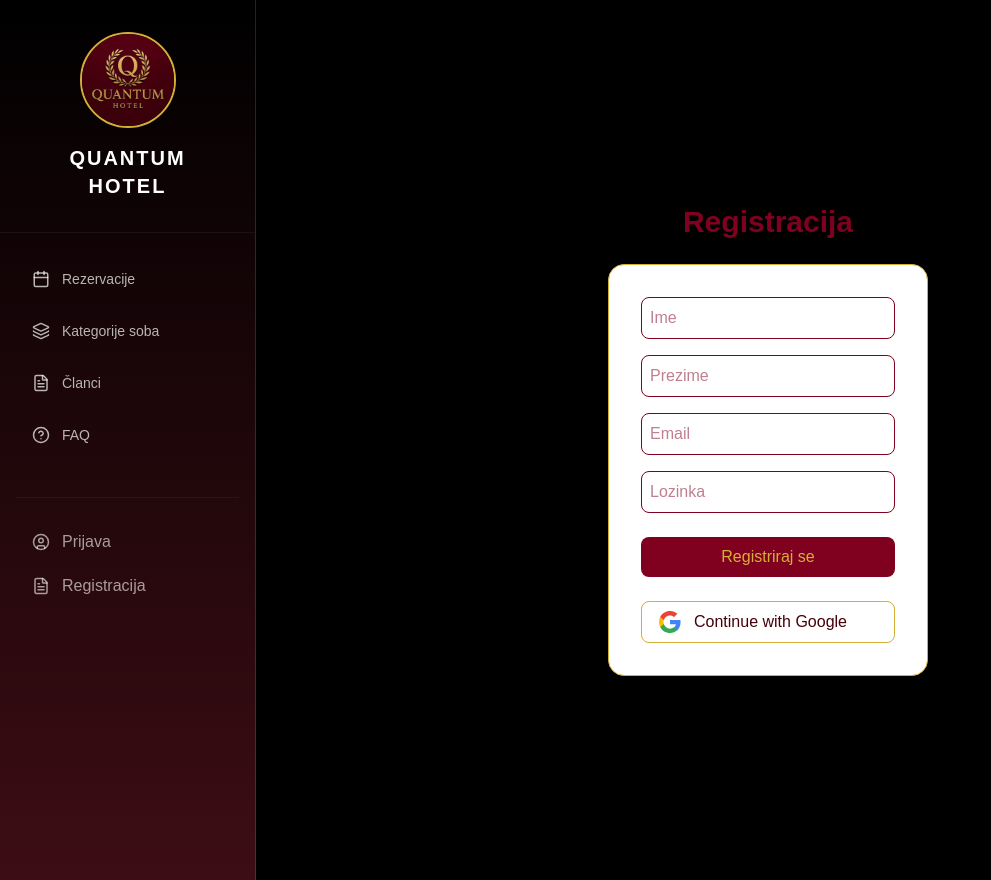
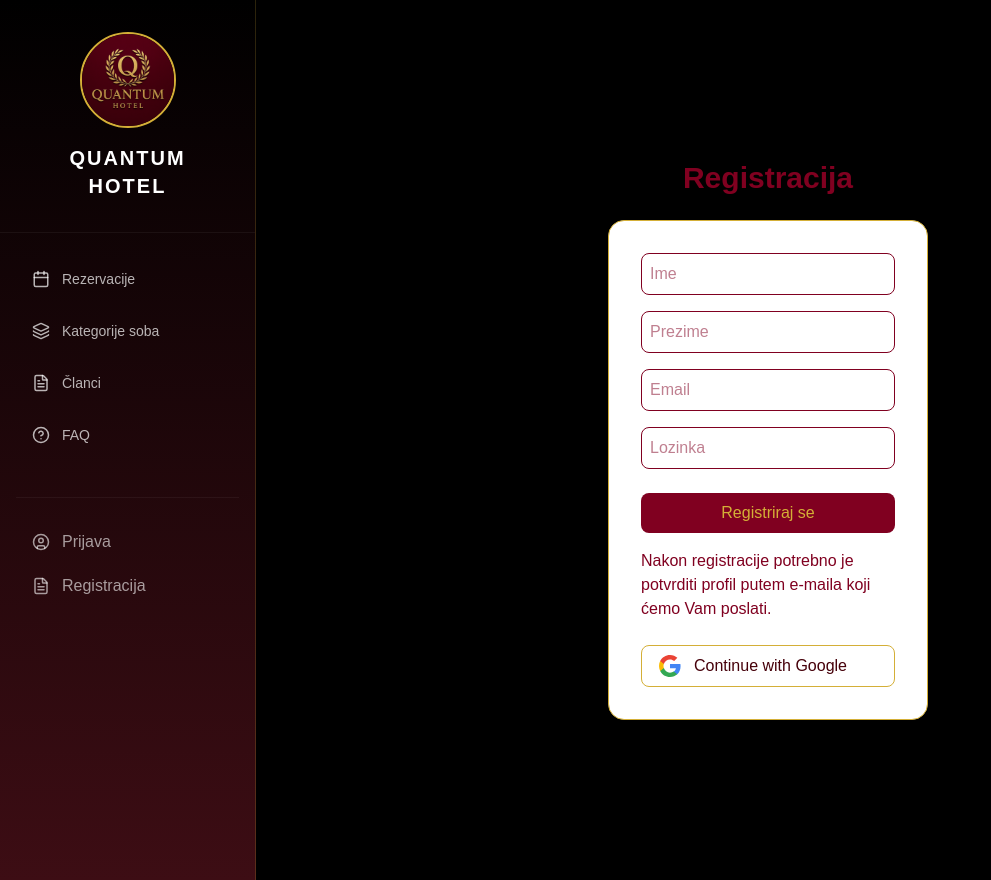
Before and after one commit to FranBistrovic/QuantumHotel, a Next.js app in the folder frontend/: page /register in a window 1280 px wide. Shown: the whole page, without its empty margins (0-991 px from the left). Built offline with nearby package versions, Linux system fonts and the light colour scheme; no server answers; a web font is replaced by a local one.

Commit message:
Update page.tsx - dodana obavijest da je potrebno potvrditi profil nakon registracije

```diff
--- a/frontend/app/register/page.tsx
+++ b/frontend/app/register/page.tsx
@@ -20,7 +20,7 @@ export default function RegisterPage() {
       });
 
       if (response.ok) {
-        setMessage("✅ Uspješna registracija!");
+        setMessage("✅ Uspješna registracija! Molimo Vas potvrdite svoj profil putem e-mail-a.");
         setTimeout(() => {
           window.location.href = "/login";
         }, 800);
@@ -86,6 +86,10 @@ export default function RegisterPage() {
           Registriraj se
         </button>
 
+        <h2 className="mt-4">
+          Nakon registracije potrebno je potvrditi profil putem e-maila koji ćemo Vam poslati.
+        </h2>
+
         <a
           href="/oauth2/authorization/google"
           className="google-btn flex items-center gap-3 mt-6 px-4 py-2 border border-[#d4af37] rounded-lg hover:bg-[#fff7e6] transition"
```
